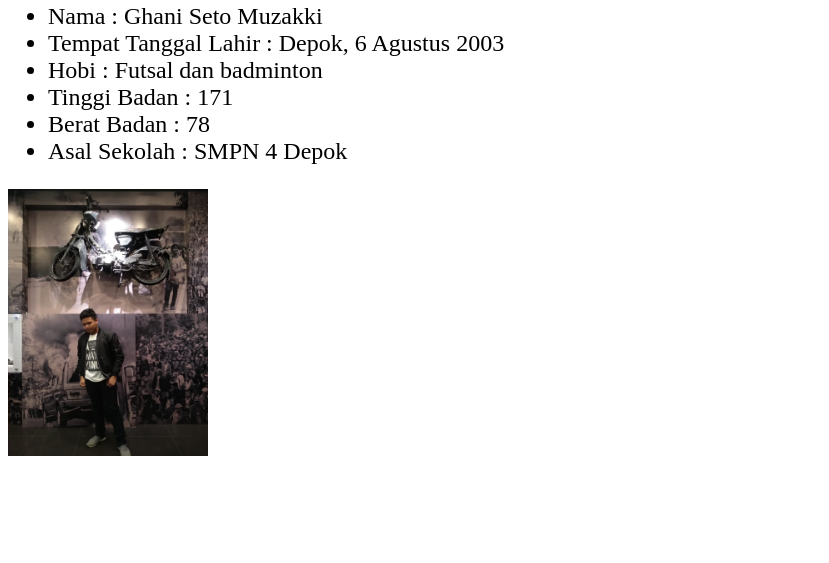
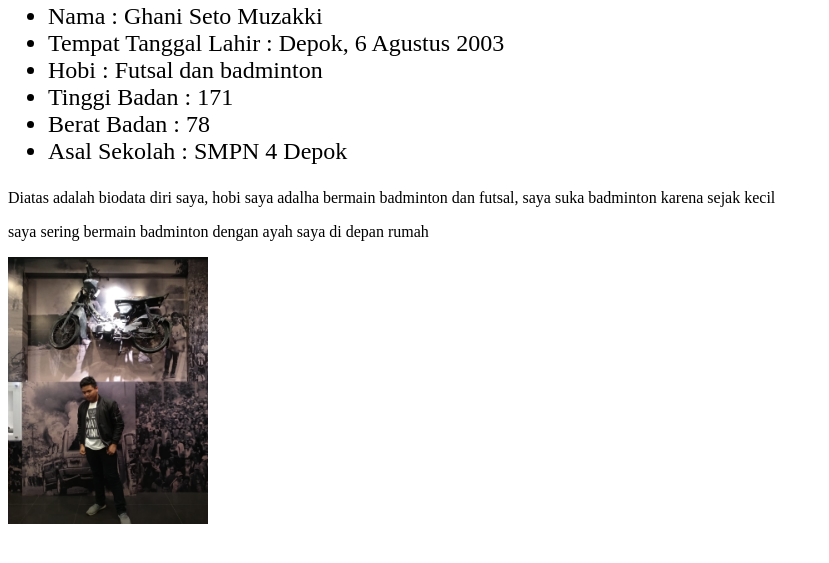
Before and after one commit to Ghaniseto/Ghaniseto.github.io, a plain HTML site: page index.html in a window 1280 px wide. Shown: the part 79-642 px from the top of the page, without its empty margins (0-829 px from the left). Drawn offline with Linux system fonts and the light colour scheme.

Commit message:
Update index.html

```diff
--- a/index.html
+++ b/index.html
@@ -13,6 +13,8 @@
 			<li>Berat Badan : 78</li>
 			<li>Asal Sekolah : SMPN 4 Depok</li>
 	</ul>
+	<p> Diatas adalah biodata diri saya, hobi saya adalha bermain badminton dan futsal, saya suka badminton karena sejak kecil</p>
+	<p> saya sering bermain badminton dengan ayah saya di depan rumah</p>
 <img src="seto.jpg" width="200">
 </body>
 </html>
```
